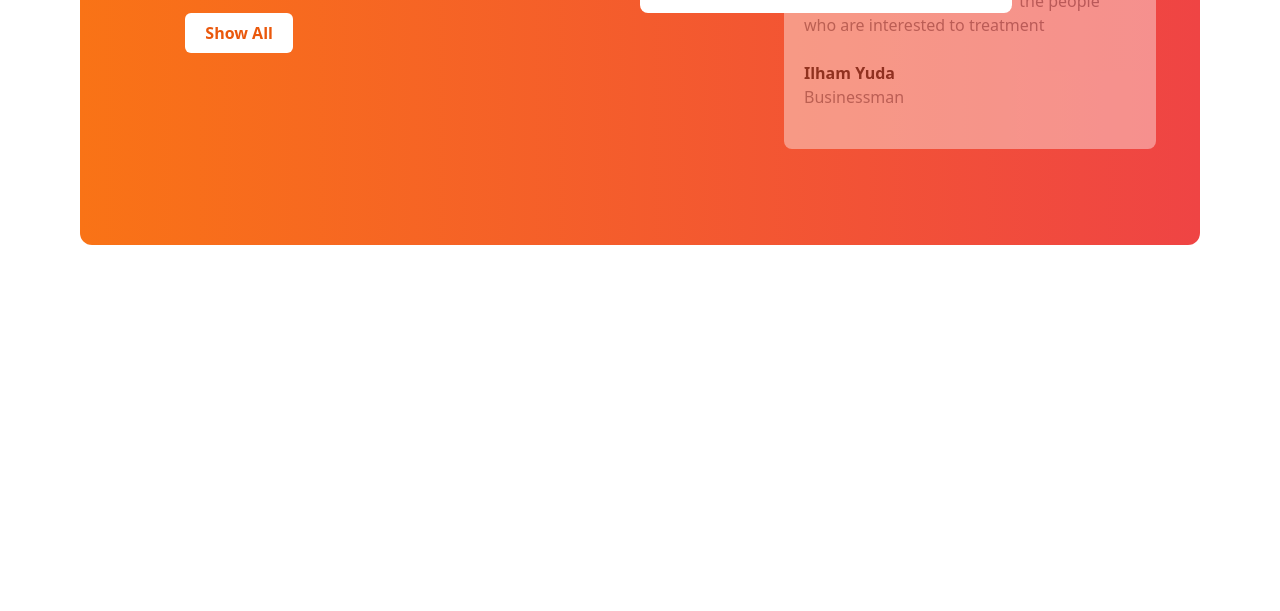
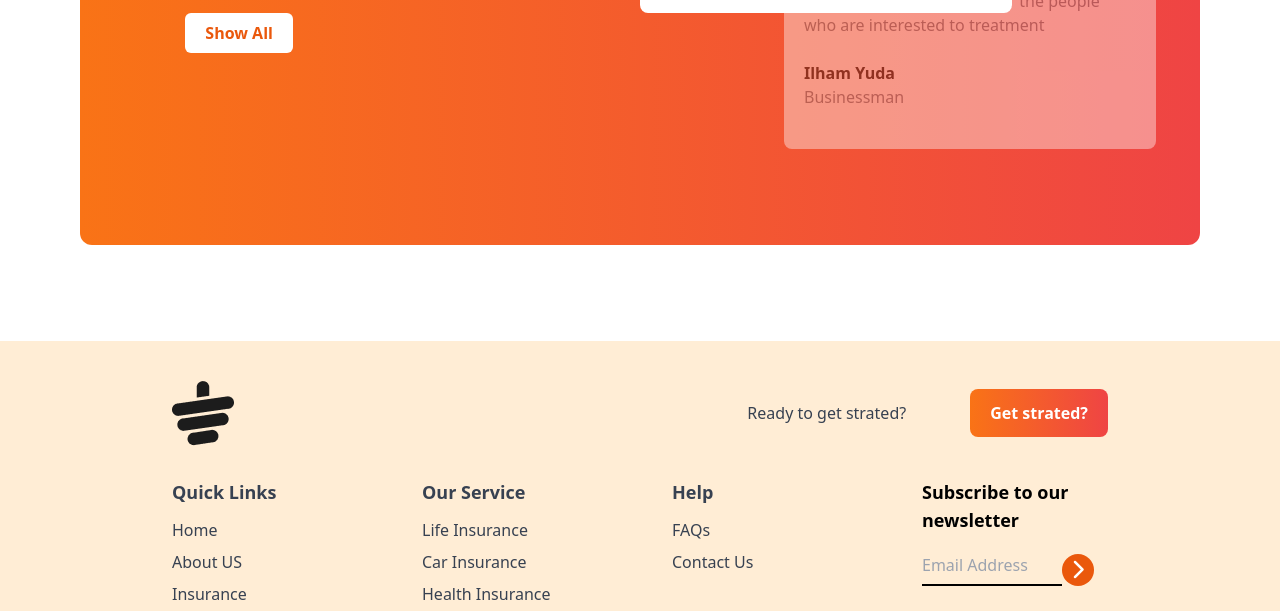
Before and after one commit to Farhan-SR/Tea_house_tailwind, a plain HTML site: page index.html in a window 1280 px wide. Shown: the part 2216-2827 px from the top of the page. Before the commit the page ends 2557 px from the top, so only its background shows below. Drawn offline with nearby package versions, Linux system fonts and the light colour scheme.

Commit message:
footer is added

```diff
--- a/index.html
+++ b/index.html
@@ -62,8 +62,6 @@
                     </div>
                 </div>
             </div>
-
-
         </header>
 
         <section>
@@ -118,7 +116,6 @@
 
 
         </section>
-
         <!-- great tea section    -->
         <section class="my-24">
             <div class="grid grid-cols-1 lg:grid-cols-2">
@@ -153,8 +150,6 @@
                 </div>
             </div>
         </section>
-
-
         <!-- meet our clients -->
         <section class="mb-24">
             <div class=" bg-gradient-to-r from-orange-500 to-red-500
@@ -212,29 +207,93 @@
                             <small class="font-bold text-gray-500"></small>Businessman </small>
                         </div>
                     </div>
+                </div>
+            </div>
+        </section>
+    </main>
+    <footer class="bg-orange-100  text-gray-700 py-10 px-4 md:px16">
+        <div class="w-9/12  mx-auto">
+            <!-- logo  -->
+            <div class="mb-8 md:flex justify-between ">
+                <img class=" " src="images/cup.png" alt="">
+                <div class=" flex items-center gap-16">
+                    <h4>
+                        Ready to get strated?
+                    </h4>
+                    <button class="bg-gradient-to-r from-orange-500 to-red-500 px-5 py-3 rounded-lg
+                    font-bold text-white  ">Get strated?</button>
+                </div>
+            </div>
+            <!-- links  -->
+            <div class="grid grid-cols-1 md:grid-cols-2 lg:grid-cols-4 gap-16 ">
+                <!-- FIRST COLOUM -->
+                <div class=" ">
+                    <h3 class="font-semibold text-lg mb-3">Quick Links</h3>
+                    <ul class="space-y-2">
+                        <li>
+                            <a class="hover:text-orange-600" href="#">Home</a>
+                        </li>
+                        <li>
+                            <a class="hover:text-orange-600" href="#">About US</a>
+                        </li>
+                        <li>
+                            <a class="hover:text-orange-600" href="#">Insurance</a>
+                        </li>
+                        <li>
+                            <a class="hover:text-orange-600" href="#">Privacy Policy</a>
+                        </li>
 
-
-
+                    </ul>
                 </div>
-
-
-
+                <div class=" ">
+                    <h3 class="font-semibold text-lg mb-3">Our Service</h3>
+                    <ul class="space-y-2">
+                        <li>
+                            <a class="hover:text-orange-600" href="#">Life Insurance</a>
+                        </li>
+                        <li>
+                            <a class="hover:text-orange-600" href="#">Car Insurance</a>
+                        </li>
+                        <li>
+                            <a class="hover:text-orange-600" href="#">Health Insurance</a>
+                        </li>
+                        <li>
+                            <a class="hover:text-orange-600" href="#">House Insurance</a>
+                        </li>
+                    </ul>
+                </div>
+                <div class=" ">
+                    <h3 class="font-semibold text-lg mb-3">Help</h3>
+                    <ul class="space-y-2">
+                        <li>
+                            <a class="hover:text-orange-600" href="#">FAQs</a>
+                        </li>
+                        <li>
+                            <a class="hover:text-orange-600" href="#">Contact Us</a>
+                        </li>
+                    </ul>
+                </div>
+                <!-- last column  -->
+                <div class="">
+                    <h3 class="font-semibold text-lg  mb-3 text-black">Subscribe to our <br> newsletter</h3>
+                    <div class="flex  space-y-2">
+                        <input class="bg-transparent border-b-2 border-black w-4/6 md:w-9/12"
+                            placeholder="Email Address" type="text" name="" id="">
+                        <i class="fa-solid fa-chevron-right w-8 h-8 bg-orange-600 inline-flex rounded-full
+                             text-white justify-center items-center text-xl"></i>
+                    </div>
+                    <div class="flex justify-between w-2/6 mb-2 mt-8 text-2xl">
+                        <i class="fa-brands fa-facebook"></i>
+                        <i class="fa-brands fa-instagram"></i>
+                        <i class="fa-brands fa-twitter"></i>
+                    </div>
+                </div>
             </div>
-
-        </section>
-
-
-
-
-
-
-
-
-
-
-
-    </main>
-
+        </div>
+        <div class="text-center pt-4 mt-4 ">
+            <p class="text-sm text-gray-600"> &copy; Farhan Shahriar - All rights reserved.</p>
+        </div>
+    </footer>
 </body>
 
 </html>
```
